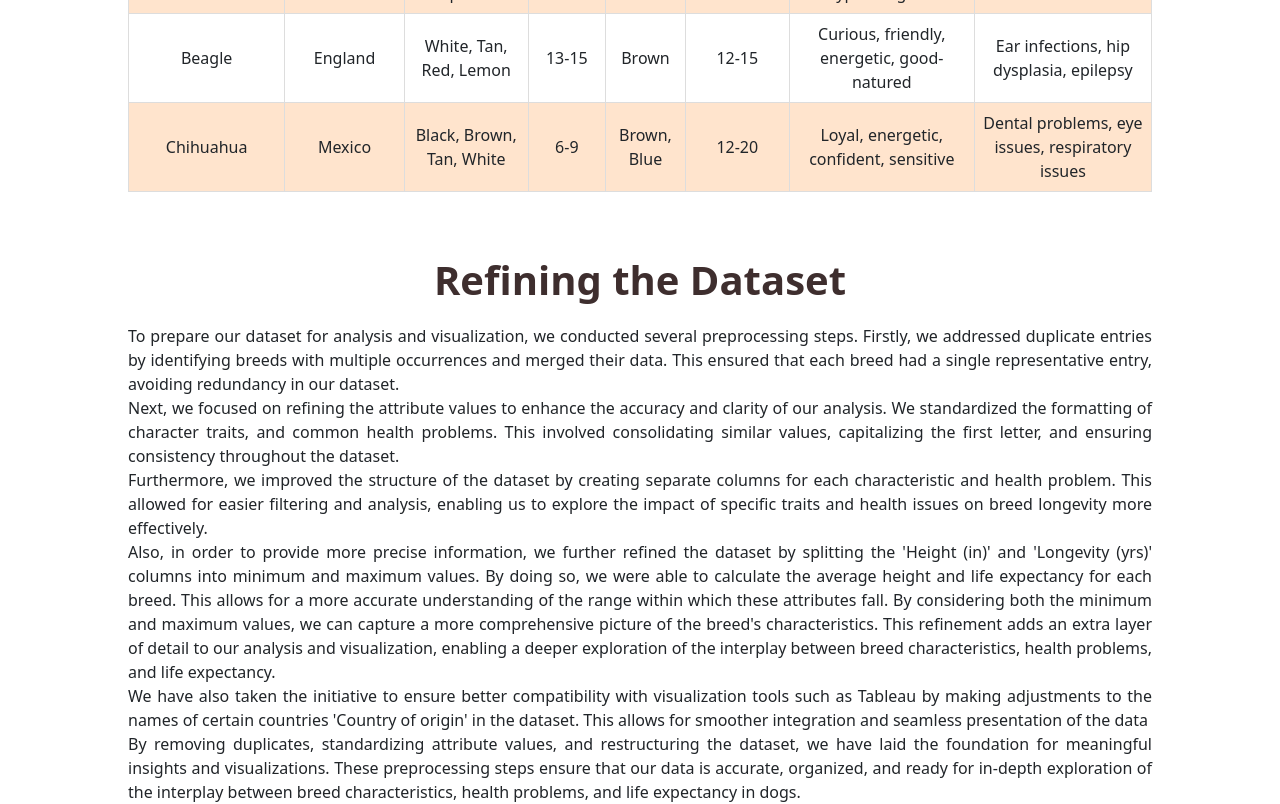
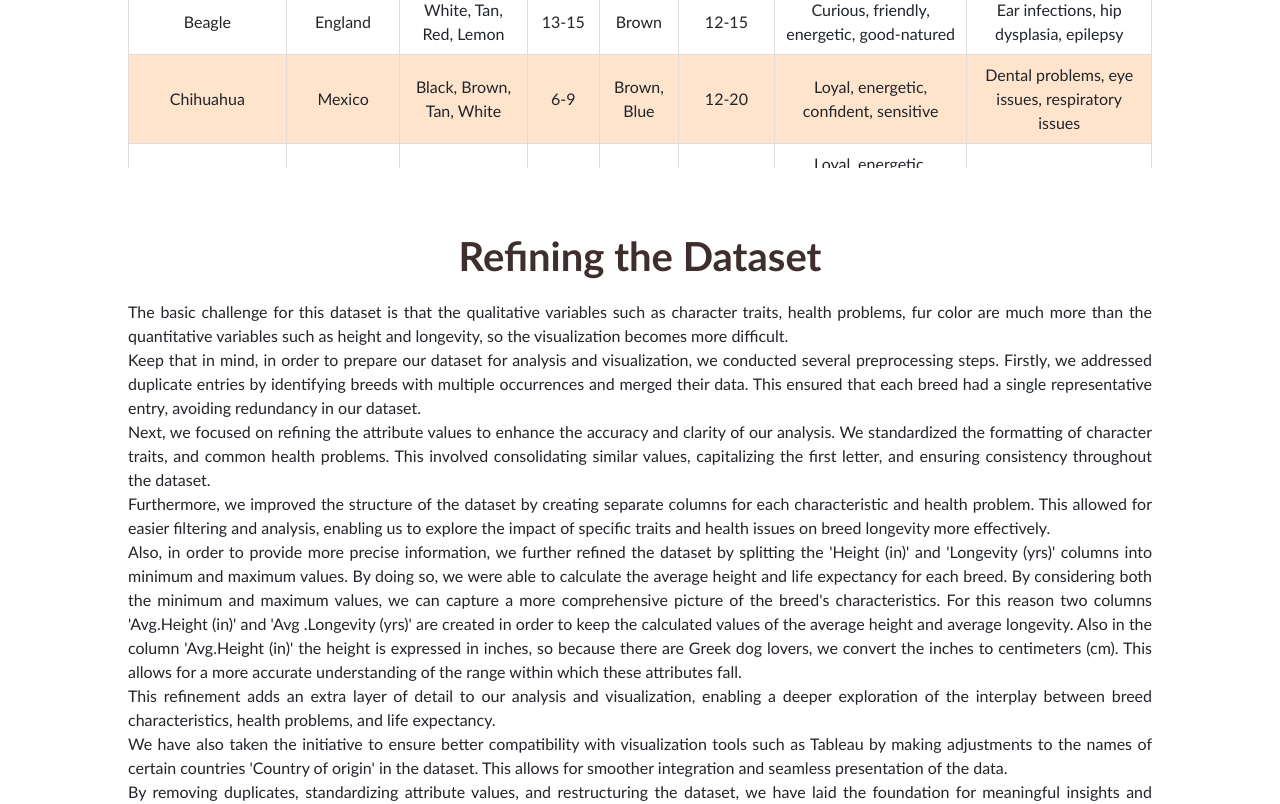
Before and after one commit to gkatrakazas/Dogs-breed, a React (Create React App) app: page /dogs_breed/dataset in a window 1280 px wide. Shown: the part 1768-2572 px from the top of the page. Built offline with nearby package versions, Linux system fonts and the light colour scheme.

Commit message:
update text of dataset and visualization

```diff
--- a/src/css/App.css
+++ b/src/css/App.css
@@ -58,3 +58,8 @@
   #viz-client-container{
     margin:auto!important;
   }
+
+
+  *{
+    font-family: "Calibri";
+  }
--- a/src/pages/Dataset.js
+++ b/src/pages/Dataset.js
@@ -55,10 +55,9 @@ function Dataset() {
       <div className="dataset-container">
         <h4 className='subtitle'>The Dataset</h4>
         <p>
-          Our project leverages a carefully curated dataset sourced from Kaggle, focusing on various aspects of dog breeds. This comprehensive dataset includes detailed information on breed characteristics, ranging from height and character traits to fur color, eyes color, and country of origin. Additionally, it sheds light on breed-specific health problems, including more severe conditions such as cancer and pancreatitis, as well as common issues like dental problems, ear infections, skin allergies, and breath problems. Furthermore, the dataset incorporates the average lifespan for each breed, providing valuable insights into the longevity of different dog breeds. By exploring this dataset, we aim to unravel the intricate relationships between these attributes and gain a deeper understanding of the interplay between breed characteristics, health problems, and life expectancy. This dataset serves as the foundation for our data-driven analysis and visualization, enabling us to uncover patterns, correlations, and insights that contribute to the well-being of our canine companions. Delve into this rich dataset to explore the fascinating world of dog breeds and gain valuable insights into their unique traits, health concerns, and overall longevity.
-        </p>
+        Our project leverages a carefully curated dataset sourced from Kaggle, focusing on various aspects of dog breeds. This comprehensive dataset includes detailed information on breed characteristics, ranging from height and character traits to fur color, eyes color, and country of origin. Additionally, it refers to breed-specific health problems, including more severe conditions such as cancer and pancreatitis, as well as common issues like dental problems, ear infections, skin allergies, and breath problems. Furthermore, the dataset incorporates the average lifespan for each breed, providing valuable insights into the longevity of different dog breeds. By exploring this dataset, we aim to unravel the intricate relationships between these attributes and gain a deeper understanding of the interplay between breed characteristics, health problems, and life expectancy. This dataset serves as the foundation for our data-driven analysis and visualization, enabling us to uncover patterns, correlations, and insights that contribute to the well-being of our canine companions. Delve into this dataset to explore the fascinating world of dog breeds and gain valuable insights into their unique traits, health concerns, and overall longevity.         </p>
         <p>
-          To access the complete dataset, you can visit the Kaggle link provided <a href='https://www.kaggle.com/datasets/marshuu/dog-breeds?fbclid=IwAR2XaMOkw760F5rIXK1qvVz8nEzL_HzOq9U6BeaMvSxh0m0xtTEksXljxh0' target='_blank' rel='noopener noreferrer'>here</a>.
+        To access the complete dataset, you can visit the Kaggle link provided <a href='https://www.kaggle.com/datasets/marshuu/dog-breeds?fbclid=IwAR2XaMOkw760F5rIXK1qvVz8nEzL_HzOq9U6BeaMvSxh0m0xtTEksXljxh0' target='_blank' rel='noopener noreferrer'>here</a>.
         </p>
       </div>
 
@@ -88,18 +87,24 @@ function Dataset() {
 
       <div className="dataset-container">
         <h4 className='subtitle'>Refining the Dataset</h4>
-        <p>To prepare our dataset for analysis and visualization, we conducted several preprocessing steps. Firstly, we addressed duplicate entries by identifying breeds with multiple occurrences and merged their data. This ensured that each breed had a single representative entry, avoiding redundancy in our dataset.
-
-          <br></br>Next, we focused on refining the attribute values to enhance the accuracy and clarity of our analysis. We standardized the formatting of  character traits, and common health problems. This involved consolidating similar values, capitalizing the first letter, and ensuring consistency throughout the dataset.
-
-          <br></br>Furthermore, we improved the structure of the dataset by creating separate columns for each characteristic and health problem. This allowed for easier filtering and analysis, enabling us to explore the impact of specific traits and health issues on breed longevity more effectively.
-
-          <br></br>Also, in order to provide more precise information, we further refined the dataset by splitting the 'Height (in)' and 'Longevity (yrs)' columns into minimum and maximum values. By doing so, we were able to calculate the average height and life expectancy for each breed. This allows for a more accurate understanding of the range within which these attributes fall. By considering both the minimum and maximum values, we can capture a more comprehensive picture of the breed's characteristics. This refinement adds an extra layer of detail to our analysis and visualization, enabling a deeper exploration of the interplay between breed characteristics, health problems, and life expectancy.
-
-          <br></br>We have also taken the initiative to ensure better compatibility with visualization tools such as Tableau by making adjustments to the names of certain countries 'Country of origin' in the dataset. This allows for smoother integration and seamless presentation of the data
-
-          <br></br>By removing duplicates, standardizing attribute values, and restructuring the dataset, we have laid the foundation for meaningful insights and visualizations. These preprocessing steps ensure that our data is accurate, organized, and ready for in-depth exploration of the interplay between breed characteristics, health problems, and life expectancy in dogs.        </p>
-      </div>
+        <p>
+        The basic challenge for this dataset is that the qualitative variables such as character traits, health problems, fur color are much more than the quantitative variables such as height and longevity, so the visualization becomes more difficult.
+        <br></br>
+        Keep that in mind, in order to prepare our dataset for analysis and visualization, we conducted several preprocessing steps. Firstly, we addressed duplicate entries by identifying breeds with multiple occurrences and merged their data. This ensured that each breed had a single representative entry, avoiding redundancy in our dataset.
+        <br></br>
+        Next, we focused on refining the attribute values to enhance the accuracy and clarity of our analysis. We standardized the formatting of character traits, and common health problems. This involved consolidating similar values, capitalizing the first letter, and ensuring consistency throughout the dataset.
+        <br></br>
+        Furthermore, we improved the structure of the dataset by creating separate columns for each characteristic and health problem. This allowed for easier filtering and analysis, enabling us to explore the impact of specific traits and health issues on breed longevity more effectively.
+        <br></br>
+        Also, in order to provide more precise information, we further refined the dataset by splitting the 'Height (in)' and 'Longevity (yrs)' columns into minimum and maximum values. By doing so, we were able to calculate the average height and life expectancy for each breed. By considering both the minimum and maximum values, we can capture a more comprehensive picture of the breed's characteristics. For this reason two columns 'Avg.Height (in)' and 'Avg .Longevity (yrs)' are created in order to keep the calculated values of the average height and average longevity. Also in the column 'Avg.Height (in)' the height is expressed in inches, so because there are Greek dog lovers, we convert the inches to centimeters (cm). This allows for a more accurate understanding of the range within which these attributes fall.
+        <br></br>
+        This refinement adds an extra layer of detail to our analysis and visualization, enabling a deeper exploration of the interplay between breed characteristics, health problems, and life expectancy.
+        <br></br>
+        We have also taken the initiative to ensure better compatibility with visualization tools such as Tableau by making adjustments to the names of certain countries 'Country of origin' in the dataset. This allows for smoother integration and seamless presentation of the data.
+        <br></br>
+        By removing duplicates, standardizing attribute values, and restructuring the dataset, we have laid the foundation for meaningful insights and visualizations. lastly, because there are two cases of health problems that have the same meaning: 'Breathing problems-Respiratory issues' and 'Eye issues-Eye problems',  we rename for the corresponding breeds that have the health problem 'Breathing problems' and 'Eye issues' into 'Respiratory issues' and 'Eye problems' correspondingly.  All the above preprocessing steps ensure that our data is accurate, organized, and ready for in-depth exploration of the interplay between breed characteristics, health problems, and life expectancy in dogs.
+        </p>
+        </div>
 
       <div className='new_dataset'>
       <h4 className='subtitle'>Refined Dataset</h4>
--- a/src/pages/visualization.js
+++ b/src/pages/visualization.js
@@ -17,7 +17,9 @@ function visualization() {
 
       <div className="intro-container">
         <h4 className='subtitle'>Our Visualization</h4>
-        <p>Step into our visualization page, a gateway to a visual journey through the complex dynamics of breed characteristics, health problems, and life expectancy. Here, we present an immersive experience that combines art and science to unravel the hidden insights within the data. Through interactive charts, graphs, and visual representations, we aim to provide a comprehensive understanding of the intricate interplay between breed traits, health issues, and the longevity of our canine companions. Explore our dynamic visualizations that allow you to filter, analyze, and explore the data from multiple perspectives. Witness how different breed characteristics contribute to health problems and how these factors impact the life expectancy of various breeds. Delve into the correlations and patterns that emerge, enabling you to gain valuable insights into breed selection, health management, and overall well-being. Whether you're a dog enthusiast seeking a deeper understanding of your furry friend or a professional in the field, our visualizations offer a powerful tool for data-driven decision-making and a gateway to a more informed and compassionate approach to dog care. Join us on this visual voyage and unlock a new level of understanding in the world of dogs.</p>
+        <p>
+        Step into our visualization page, a gateway to a visual journey through the complex dynamics of breed characteristics, health problems, height and life expectancy. Here, we present an immersive experience that combines art and science to unravel the hidden insights within the data. Through interactive charts, graphs, and visual representations, we aim to provide a comprehensive understanding of the intricate interplay between breed traits, height, health issues, and the longevity of our canine companions. Explore our dynamic visualizations that allow you to filter average longevity and average height especially, analyze, and explore the data from multiple perspectives. Witness how different breed characteristics contribute to health problems and how these factors impact the life expectancy and secondly height of various breeds. Delve into the correlations and patterns that emerge, enabling you to gain valuable insights into breed selection, health management, and overall well-being. Whether you're a dog enthusiast seeking a deeper understanding of your furry friend or a professional in the field, our visualizations offer a powerful tool for data-driven decision-making and a gateway to a more informed and compassionate approach to dog care. Join us on this visual voyage and unlock a new level of understanding in the world of dogs.
+        </p>
       </div>
         <TableauVisualization />
     </div>
```
